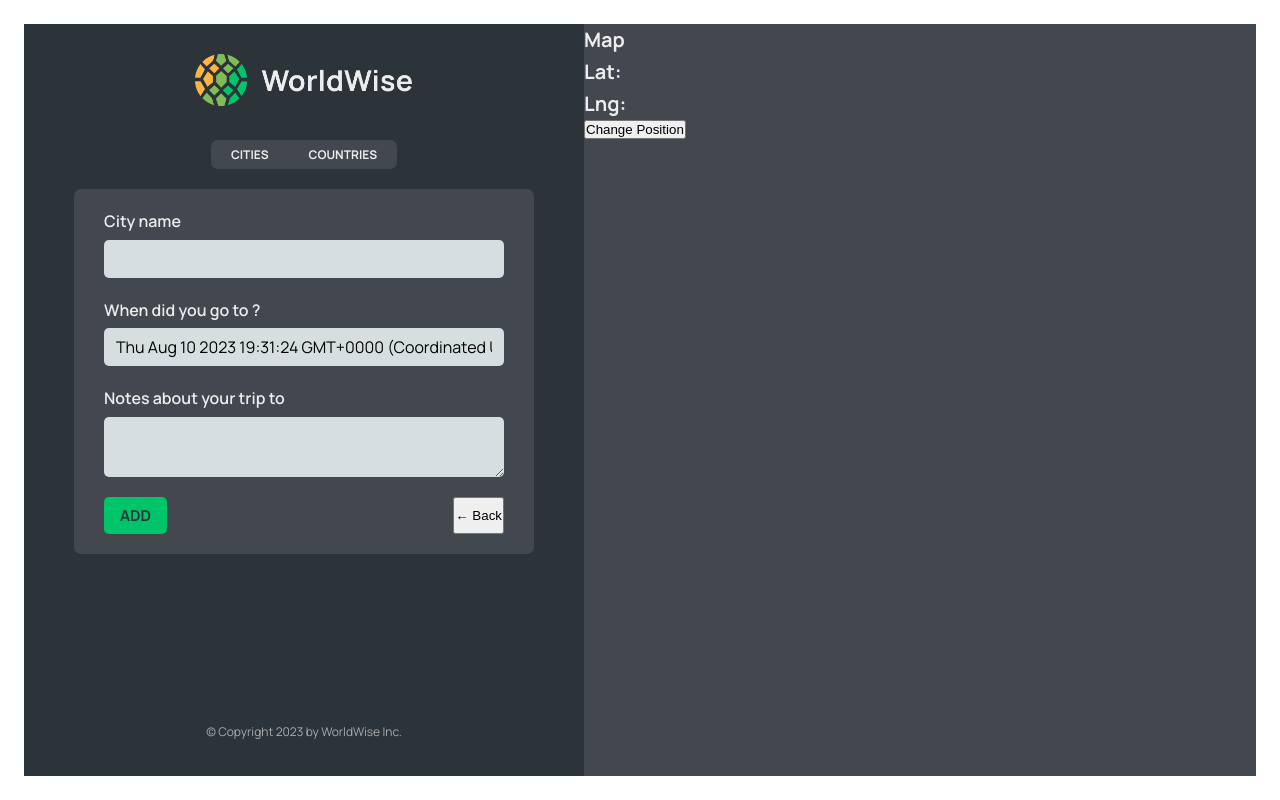
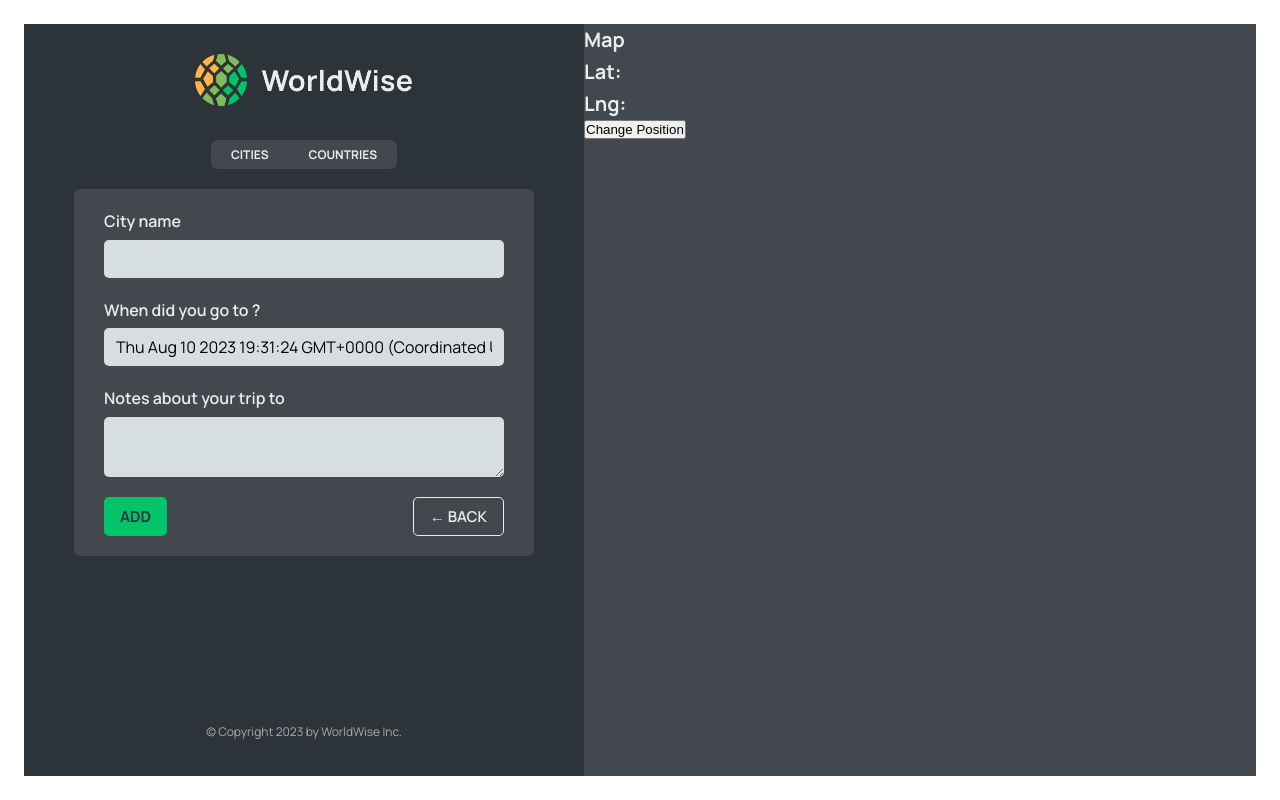
Before and after one commit to julioaraujo96/worldwise, a React (Vite) app: page /app/form in a window 1280 px wide. Built offline with nearby package versions, Linux system fonts and the light colour scheme; data requests are answered from the project's data file.

Commit message:
feat: navigate back out of the form

```diff
--- a/src/components/Form/Form.jsx
+++ b/src/components/Form/Form.jsx
@@ -3,6 +3,7 @@
 import { useState } from "react";
 import Button from "../Button/Button";
 import styles from "./Form.module.css";
+import { useNavigate } from "react-router-dom";
 
 export function convertToEmoji(countryCode) {
   const codePoints = countryCode
@@ -13,6 +14,9 @@
 }
 
 function Form() {
+
+  const navigate = useNavigate();
+
   const [cityName, setCityName] = useState("");
   const [country, setCountry] = useState("");
   const [date, setDate] = useState(new Date());
@@ -50,7 +54,13 @@
 
       <div className={styles.buttons}>
         <Button type="primary"> Add </Button>
-        <button>&larr; Back</button>
+        <Button type="back" onClick={(e) => {
+          e.preventDefault();
+          navigate(-1);
+        }}
+        >
+          &larr; Back
+        </Button>
       </div>
     </form>
   );
```
